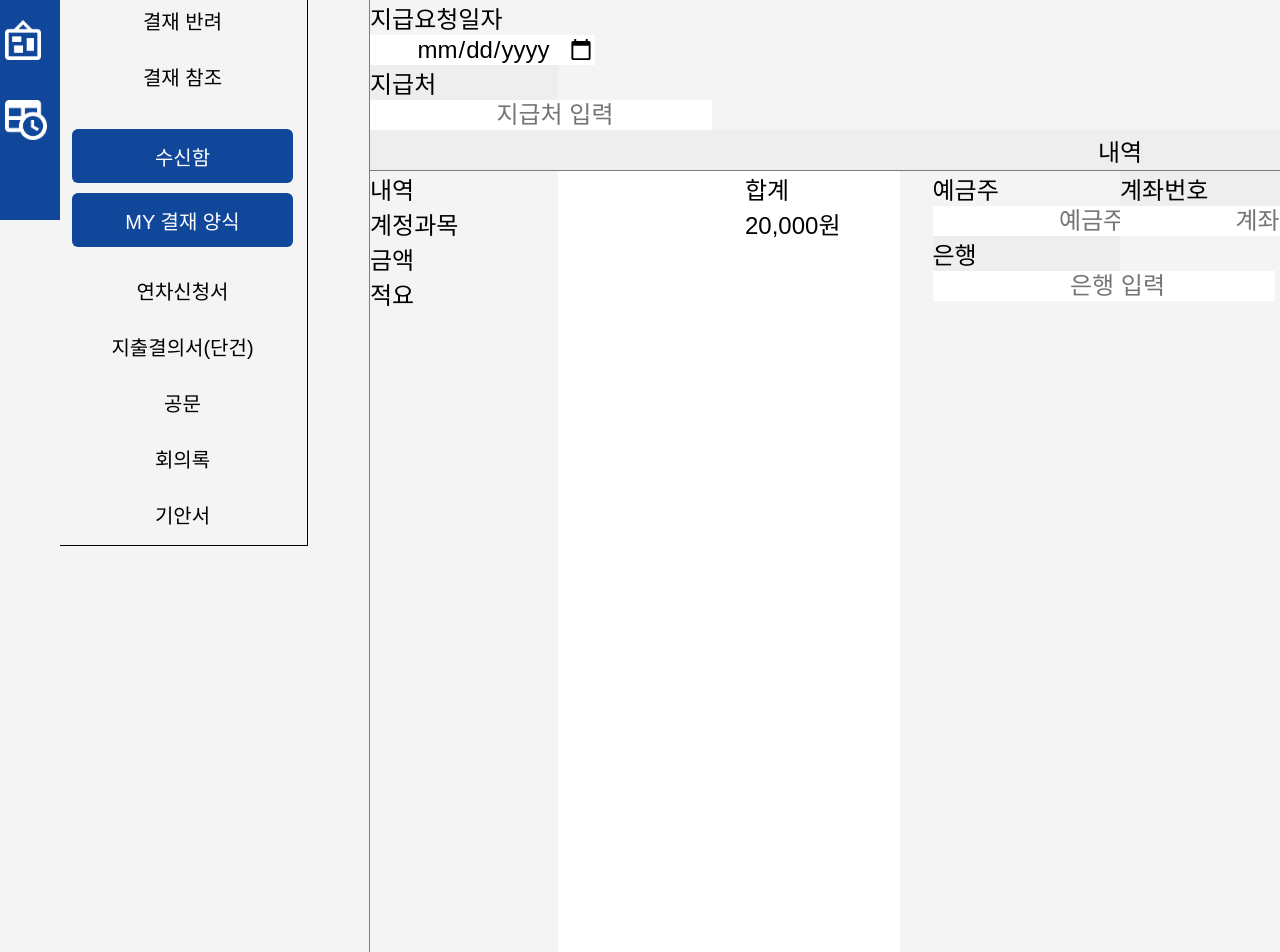
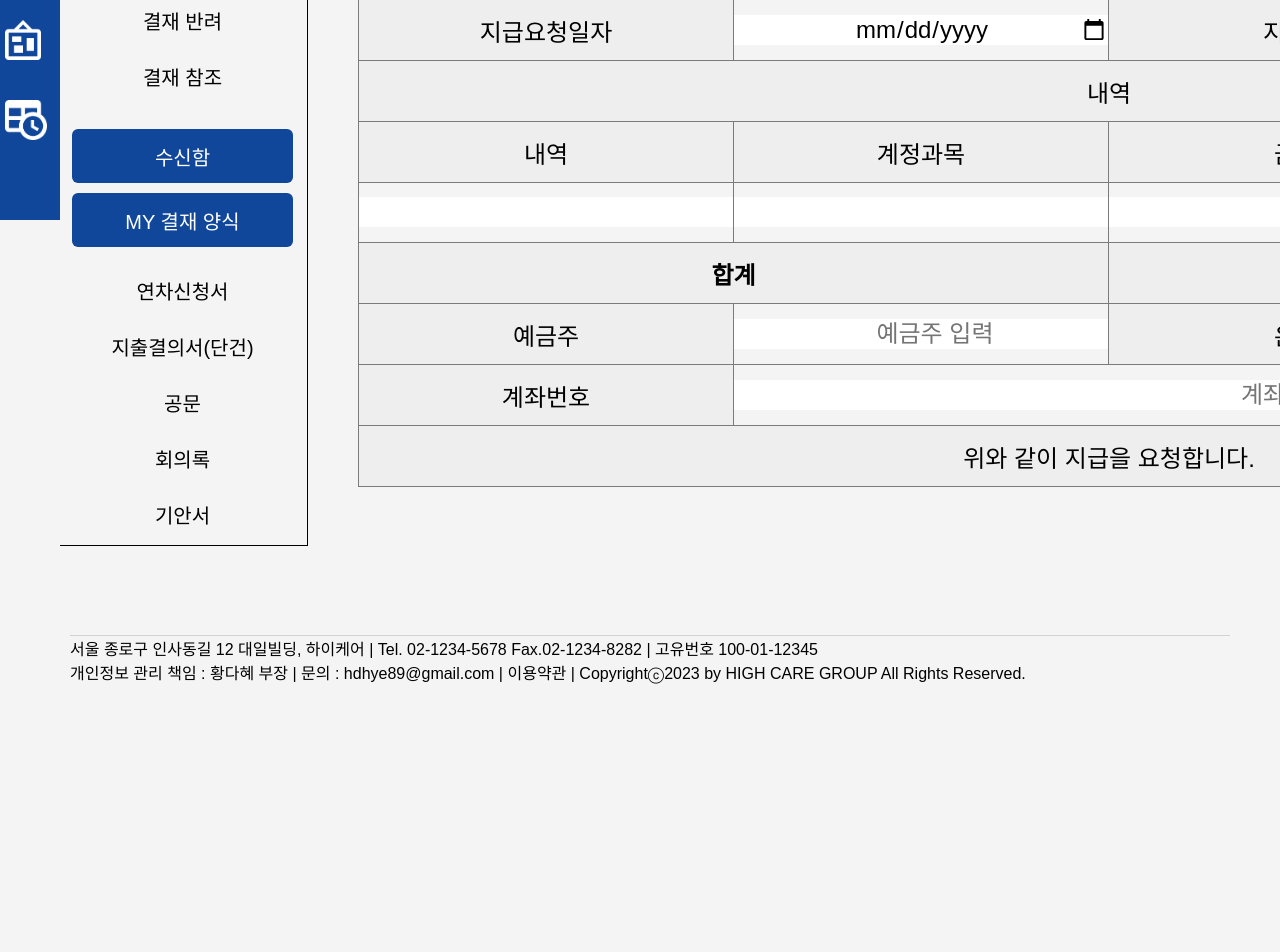
Before and after one commit to daheeh/HIGHCARE-React, a React (Create React App) app: page /approval/exp1 in a window 1280 px wide. Shown: the part 580-1532 px from the top of the page. After the commit the page ends 1314 px from the top, so only its background shows below. Built offline with nearby package versions, Linux system fonts and the light colour scheme.

Commit message:
전자결재, 지출결의서 insert 1차 완료

```diff
--- a/src/modules/ApprovalModule.js
+++ b/src/modules/ApprovalModule.js
@@ -5,10 +5,12 @@ const initialState = [];
 
 /* 액션 */
 export const GET_APROVAL_STATUS = 'approval/GET_APROVAL_STATUS';
+export const POST_APPROVAL_EXP1 = 'approval/POST_APPROVAL_EXP1';
 export const POST_APPROVAL_EXP2 = 'approval/POST_APPROVAL_EXP2';
 
 const actions = createActions({
     [GET_APROVAL_STATUS]: () => {},
+    [POST_APPROVAL_EXP1]: () => {},
     [POST_APPROVAL_EXP2]: () => {}
 })
 
@@ -17,6 +19,11 @@ const approvalReducer = handleActions(
         [GET_APROVAL_STATUS]: (state, {payload}) => {
             return payload;
         },
+
+        [POST_APPROVAL_EXP1]: (state, {payload}) => {
+            return payload;
+        },
+
         [POST_APPROVAL_EXP2]: (state, {payload}) => {
             return payload;
         }
--- a/src/pages/approval/Approval.css
+++ b/src/pages/approval/Approval.css
@@ -334,7 +334,19 @@ section {
 .apvTopBar>div>button.summit{
     background: #FFC338;
 }
+.apvTopBar>div>button.emergencyActive{
+    background: #FFC338;
+}
 
+.apvLineCount{
+    display: flex;
+    justify-content: flex-end;
+    margin-right: 20px;
+}
+.apvLineCount>button{
+    width: auto;
+    height: 40px;
+}
 /* 문서 타이틀 */
 .apvApvTitle{
     display: flex;
--- a/src/pages/approval/ApvSmmitbar.js
+++ b/src/pages/approval/ApvSmmitbar.js
@@ -1,13 +1,31 @@
-import React from 'react';
+import React, { useState } from 'react';
 
-function ApvSummitBar() {
+function ApvSummitBar({onsubmit, updateIsUrgency }) {
+
+	const [isUrgency, setIsUrgency] = useState('F');
+
+	const handleClick = () => {
+		const dateToSend = [];
+		onsubmit(dateToSend);
+	}
+
+	const handleEmergencyClick = () => {
+        const newIsUrgency = isUrgency === 'F' ? 'T' : 'F';
+		setIsUrgency(newIsUrgency);
+		updateIsUrgency(newIsUrgency);
+		console.log('isUrgency :', isUrgency);
+    };
+
+
 	return (
 	<div className="apvTopBar">
 		<div>
-			<button className="summit">제출</button>
+			<button className="summit" onClick={handleClick}>제출</button>
+			<button className={isUrgency === 'T' ? 'emergencyActive' : ''} onClick={handleEmergencyClick}>긴급</button>
 			<button>파일첨부</button>
 			<button>결재선</button>
 			<button>설정</button>
+
 		</div>
 	</div>
 	);
--- a/src/pages/approval/Exp/ApprovalExp.css
+++ b/src/pages/approval/Exp/ApprovalExp.css
@@ -95,7 +95,7 @@
 }
 
 
-.apvContentDetail-exp1-total{
+.apvContentDetailExp1Total{
     grid-column: 1 / span 8;
     display: grid;
     grid-template-columns: repeat(2, 750px);
@@ -108,7 +108,7 @@
     /* border-bottom: 1px solid #7B7B7B; */
 }
 
-.apvContentDetail-exp1-total > div {
+.apvContentDetailExp1Total > div {
     display: flex;
     border-right: 1px solid #7B7B7B;
     border-bottom: 1px solid #7B7B7B;
@@ -117,7 +117,7 @@
     justify-content: center;
     font-weight: 600;
 }
-.apvContentDetail-exp1-total > div:nth-child(2n) {
+.apvContentDetailExp1Total > div:nth-child(2n) {
     border-right: none;
 }
 
--- a/src/pages/approval/Exp/Exp1.js
+++ b/src/pages/approval/Exp/Exp1.js
@@ -1,107 +1,267 @@
-import React from 'react';
+import React, {useEffect, useState} from 'react';
+import { useDispatch, useSelector } from 'react-redux';
 import ApvMenu from '../AprovalNav';
 import ApvSummitBar from '../ApvSmmitbar';
 import ApvSummitLine from '../ApvSummitline';
 import './ApprovalExp.css';
 import '../Approval.css';
+import { callApvExp1API } from '../../../apis/ApprovalAPICalls';
 
 function Exp1() {
+
+	const [formCount, setFormCount] = useState(1);
+	const dispatch = useDispatch();
+
+    const exp1 = useSelector(state => state.approvalReducer);
+
+	console.log('exp1 first : ', exp1);
+
+	const [formData, setFormData] = useState({
+
+		title: '지출결의서',
+		writeDate:'',
+		apvStatus:'결재예정',
+		isUrgency: 'F',
+		category: '지출',
+		empNo: 999999,
+		apvExpForms:[{
+			requestDate : '',
+			payee: '',
+			bank: '',
+			accountHolder: '',
+			accountNumber: '',
+			details: '',
+			account: '',
+			amount: '',
+			comment: ''
+		}]
+	});
+
+	const [amounts, setAmounts] = useState([0]);
+
+    useEffect(() => {
+        const newAmounts = formData.apvExpForms.map(form => parseFloat(form.amount || 0));
+        setAmounts(newAmounts);
+    }, [formData.apvExpForms]);
+
+    const handleSubmission = () => {
+        dispatch(callApvExp1API({ formData }));
+    };
+
+	console.log('formData.apvExpForms : ', formData.apvExpForms);
+
+	const [sharedProperties, setSharedProperties] = useState({
+    	requestDate: '',
+        payee: '',
+        bank: '',
+        accountHolder: '',
+        accountNumber: ''
+    });
+
+	const onChangeHandler = (e, index) => {
+		const { name, value } = e.target;
+		const nameParts = name.split('.');
+
+		if (nameParts[0] === 'apvExpForms') {
+			const field = nameParts[2];
+			const updatedFormData = { ...formData };
+			updatedFormData.apvExpForms[index][field] = value;
+			setFormData(updatedFormData);
+		} else if (nameParts[0] === 'sharedProperties') {
+			const field = nameParts[1];
+			const updatedSharedProperties = {
+				...sharedProperties,
+				[field]: value
+			};
+			setSharedProperties(updatedSharedProperties);
+			setFormData(prevFormData => ({
+				...prevFormData,
+				apvExpForms: prevFormData.apvExpForms.map((form, i) => ({
+					...form,
+					...updatedSharedProperties
+				}))
+			}));
+		} else {
+			setFormData(prevFormData => ({
+				...prevFormData,
+				[name]: value
+			}));
+		}
+	};
+
+
+	const totalAmount = amounts.reduce((sum, amount) => sum + amount, 0);
+
+	const updateIsUrgency = (newIsUrgency) => {
+        setFormData(prevFormData => ({
+            ...prevFormData,
+            isUrgency: newIsUrgency
+        }));
+    };
+
+	useEffect(() => {
+        const currentDate = new Date();
+        setFormData(prevFormData => ({
+            ...prevFormData,
+            writeDate: currentDate
+        }));
+    }, []);
+
+	const handleAddForm = () => {
+		setFormCount(prevCount => prevCount + 1);
+		setFormData(prevFormData => ({
+			...prevFormData,
+			apvExpForms: [
+				...prevFormData.apvExpForms,
+				{
+					...prevFormData.apvExpForms[0],
+					details: '',
+					account: '',
+					amount: '',
+					comment: '',
+					...sharedProperties,
+				}
+			]
+		}));
+		setAmounts(prevAmounts => [...prevAmounts, 0]);
+	};
+
+
+    const handleRemoveForm = () => {
+		if (formCount > 1) {
+			setFormCount(prevCount => prevCount - 1);
+			setFormData(prevFormData => {
+				const updatedApvExpForms = [...prevFormData.apvExpForms];
+				updatedApvExpForms.pop();
+				return {
+					...prevFormData,
+					apvExpForms: updatedApvExpForms
+				};
+			});
+			setAmounts(prevAmounts => {
+				const updatedAmounts = [...prevAmounts];
+				updatedAmounts.pop();
+				return updatedAmounts;
+			});
+		}
+	};
+
+	const updateAmounts = (index, newAmount) => {
+        setAmounts(prevAmounts => {
+            const updatedAmounts = [...prevAmounts];
+            updatedAmounts[index] = parseFloat(newAmount || 0);
+            return updatedAmounts;
+        });
+    };
+
+
+	const renderApvExpForm = (form, index) => {
+        return (
+            <div className="apvContentDetailExp1List" key={index}>
+                <div className="column21">
+                    <input
+                        className="input1"
+                        name={`apvExpForms.${index}.details`}
+                        onChange={e => onChangeHandler(e, index)}
+                    />
+                </div>
+                <div className="column22">
+                    <input
+                        className="input1"
+                        name={`apvExpForms.${index}.account`}
+                        onChange={e => onChangeHandler(e, index)}
+                    />
+                </div>
+                <div className="column23">
+                    <input
+                        className="input1"
+                        type="number"
+                        name={`apvExpForms.${index}.amount`}
+                        value={formData.apvExpForms[index].amount || ''}
+                        onChange={e => {
+                            const { value } = e.target;
+                            updateAmounts(index, value);
+                            onChangeHandler(e, index);
+                        }}
+                    />
+                </div>
+                <div className="column24">
+                    <input
+                        className="input1"
+                        name={`apvExpForms.${index}.comment`}
+                        onChange={e => onChangeHandler(e, index)}
+                    />
+                </div>
+            </div>
+        );
+    };
+
+
     return (
 
 		<section>
 			<ApvMenu />
 			<div>
-				<ApvSummitBar />
-				<div className="container">
-					<div className="apv-apvtitle">지출결의서(단건)</div>
+				<ApvSummitBar onsubmit={handleSubmission} updateIsUrgency={updateIsUrgency}/>
+				<div className="containerApv">
+					<div className="apvApvTitle">지출결의서(단건)</div>
 					<ApvSummitLine />
-					<div className="apv-content">
-						<div className="apv-content-title-exp1">
+					<div className="apvContent">
+						<div className="apvContentTitleExp1">
 							<div className="column1">지급요청일자</div>
-							<div className="column2"><input className="input1" type="date" placeholder="날짜 입력"/></div>
+							<div className="column2">
+								<input className="input1" type="date" placeholder="날짜 입력"
+								name="sharedProperties.requestDate"
+								value={sharedProperties.requestDate} onChange={onChangeHandler}/>
+							</div>
 							<div className="column3">지급처</div>
-							<div className="column4"><input className="input1" placeholder="지급처 입력"/></div>
+							<div className="column4">
+								<input className="input1" placeholder="지급처 입력"
+								name='sharedProperties.payee' value={sharedProperties.payee} onChange={onChangeHandler}/>
+							</div>
 						</div>
-						<div className="apv-content-detail">내역</div>
-						<div className="apv-content-detail-exp1-title">
+						<div className="apvContentDetail">내역</div>
+						<div className="apvContentDetailExp1Title">
 							<div className="column11">내역</div>
 							<div className="column12">계정과목</div>
 							<div className="column13">금액</div>
 							<div className="column14">적요</div>
 						</div>
-						<div className="apv-content-detail-exp1-content">
-							<div className="apv-content-detail-exp1-list">
-								<div className="column21"><input className="input1"/></div>
-								<div className="column22"><input className="input1"/></div>
-								<div className="column23"><input className="input1" type="number"/></div>
-								<div className="column24"><input className="input1"/></div>
+
+						<div className="apvContentDetailExp1Content">
+							{Array.from({ length: formCount }).map((_, index) =>
+								renderApvExpForm(formData.apvExpForms[index] || {}, index)
+							)}
+						</div>
+						<div className="apvContentDetailExp1Total">
+							<div className="column31">합계</div>
+							<div className="column32">{totalAmount}</div>
+						</div>
+						<div className="apvContentTitleExp1-2">
+							<div className="column41">예금주</div>
+							<div className="column42">
+								<input className="input1" placeholder="예금주 입력"
+								name='sharedProperties.accountHolder' value={sharedProperties.accountHolder} onChange={onChangeHandler}/>
 							</div>
-							<div className="apv-content-detail-exp1-list">
-								<div className="column21"><input className="input1"/></div>
-								<div className="column22"><input className="input1"/></div>
-								<div className="column23"><input className="input1" type="number"/></div>
-								<div className="column24"><input className="input1"/></div>
+							<div className="column43">은행</div>
+							<div className="column44">
+								<input className="input1" placeholder="은행 입력"
+								name='sharedProperties.bank' value={sharedProperties.bank} onChange={onChangeHandler}/>
 							</div>
-							<div className="apv-content-detail-exp1-list">
-								<div className="column21"><input className="input1"/></div>
-								<div className="column22"><input className="input1"/></div>
-								<div className="column23"><input className="input1" type="number"/></div>
-								<div className="column24"><input className="input1"/></div>
-							</div>
-							<div className="apv-content-detail-exp1-list">
-								<div className="column21"><input className="input1"/></div>
-								<div className="column22"><input className="input1"/></div>
-								<div className="column23"><input className="input1" type="number"/></div>
-								<div className="column24"><input className="input1"/></div>
-							</div>
-							<div className="apv-content-detail-exp1-list">
-								<div className="column21"><input className="input1"/></div>
-								<div className="column22"><input className="input1"/></div>
-								<div className="column23"><input className="input1" type="number"/></div>
-								<div className="column24"><input className="input1"/></div>
-							</div>
-							<div className="apv-content-detail-exp1-list">
-								<div className="column21"><input className="input1"/></div>
-								<div className="column22"><input className="input1"/></div>
-								<div className="column23"><input className="input1" type="number"/></div>
-								<div className="column24"><input className="input1"/></div>
-							</div>
-							<div className="apv-content-detail-exp1-list">
-								<div className="column21"><input className="input1"/></div>
-								<div className="column22"><input className="input1"/></div>
-								<div className="column23"><input className="input1" type="number"/></div>
-								<div className="column24"><input className="input1"/></div>
-							</div>
-							<div className="apv-content-detail-exp1-list">
-								<div className="column21"><input className="input1"/></div>
-								<div className="column22"><input className="input1"/></div>
-								<div className="column23"><input className="input1" type="number"/></div>
-								<div className="column24"><input className="input1"/></div>
-							</div>
-							<div className="apv-content-detail-exp1-list">
-								<div className="column21"><input className="input1"/></div>
-								<div className="column22"><input className="input1"/></div>
-								<div className="column23"><input className="input1" type="number"/></div>
-								<div className="column24"><input className="input1"/></div>
+						</div>
+						<div className="apvContentTitleExp1-3">
+							<div className="column45">계좌번호</div>
+							<div className="column46">
+								<input className="input1" placeholder="계좌번호 입력"
+								name='sharedProperties.accountNumber' value={sharedProperties.accountNumber} onChange={onChangeHandler}/>
 							</div>
 						</div>
 
-						<div className="apv-content-detail-exp1-total">
-							<div className="column31">합계</div>
-							<div className="column32">20,000원</div>
-						</div>
-						<div className="apv-content-title-exp1-2">
-							<div className="column41">예금주</div>
-							<div className="column42"><input className="input1" placeholder="예금주 입력"/></div>
-							<div className="column43">은행</div>
-							<div className="column44"><input className="input1" placeholder="은행 입력"/></div>
-						</div>
-						<div className="apv-content-title-exp1-3">
-							<div className="column45">계좌번호</div>
-							<div className="column46"><input className="input1" placeholder="계좌번호 입력"/></div>
-						</div>
-
-						<div className="apv-content-detail">위와 같이 지급을 요청합니다.</div>
+						<div className="apvContentDetail">위와 같이 지급을 요청합니다.</div>
+					</div>
+					<div className='apvLineCount'>
+						<button onClick={handleAddForm}>라인추가</button>
+						<button onClick={handleRemoveForm}>라인삭제</button>
 					</div>
 				</div>
 			</div>
--- a/src/pages/approval/Exp/Exp2.js
+++ b/src/pages/approval/Exp/Exp2.js
@@ -1,26 +1,100 @@
-import React from 'react';
+import React, {useEffect, useState} from 'react';
+import { useDispatch, useSelector } from 'react-redux';
 import ApvMenu from '../AprovalNav';
 import ApvSummitBar from '../ApvSmmitbar';
 import ApvSummitLine from '../ApvSummitline';
 import './ApprovalExp.css';
 import '../Approval.css';
+import { callApvExp2API } from '../../../apis/ApprovalAPICalls';
+
 
 function Exp2() {
+
+    const dispatch = useDispatch();
+    const exp2 = useSelector(state => state.approvalReducer);
+
+	console.log('exp2 first : ', exp2);
+
+	const [formData, setFormData] = useState({
+
+		title: '지출결의서',
+		writeDate:'',
+		apvStatus:'결재예정',
+		isUrgency: 'F',
+		category: '지출',
+		empNo: 999999,
+		apvExpForms:[{
+			requestDate : '',
+			payee: '',
+			bank: '',
+			accountHolder: '',
+			accountNumber: '',
+			details: '',
+			account: '',
+			amount: '',
+			comment: ''
+		}]
+	});
+
+	console.log('formData : ', formData);
+
+	const handleSubmission = () => {
+            dispatch(callApvExp2API({ formData }));
+    };
+
+	const onChangeHandler = (e) => {
+		const { name, value } = e.target;
+
+		const nameParts = name.split('.');
+
+		if (nameParts[0] === 'apvExpForms') {
+			const field = nameParts[1];
+
+			const updatedFormData = { ...formData };
+
+			updatedFormData.apvExpForms[0][field] = value;
+
+			setFormData(updatedFormData);
+		} else {
+			setFormData(prevFormData => ({
+				...prevFormData,
+				[name]: value
+			}));
+		}
+	};
+
+	const updateIsUrgency = (newIsUrgency) => {
+        setFormData(prevFormData => ({
+            ...prevFormData,
+            isUrgency: newIsUrgency
+        }));
+    };
+
+	useEffect(() => {
+        const currentDate = new Date();
+        setFormData(prevFormData => ({
+            ...prevFormData,
+            writeDate: currentDate
+        }));
+    }, []);
+
     return (
-
 		<section>
 			<ApvMenu />
 			<div>
-				<ApvSummitBar />
+				<ApvSummitBar onsubmit={handleSubmission} updateIsUrgency={updateIsUrgency}/>
 				<div className="containerApv">
 					<div className="apvApvTitle">지출결의서(다건)</div>
 					<ApvSummitLine />
 					<div className="apvContent">
 						<div className="apvContentTitleExp1">
 							<div className="column1">지급요청일자</div>
-							<div className="column2"><input className="input1" type="date" placeholder="날짜 입력"/></div>
+							<div className="column2">
+								<input className="input1" type="date" placeholder="날짜 입력"
+									name="apvExpForms.requestDate" onChange={onChangeHandler}/>
+							</div>
 							<div className="column3">합계</div>
-							<div className="column4">50,000원</div>
+							<div className="column4">{formData.apvExpForms[0].amount}</div>
 						</div>
 						<div className="apvContentDetail2">- 1 -</div>
 						<div className="apvContentDetailExp1Title">
@@ -31,23 +105,37 @@ function Exp2() {
 						</div>
 						<div className="apvContentDetailExp1Content">
 							<div className="apvContentDetailExp1List">
-								<div className="column21"><input className="input1"/></div>
-								<div className="column22"><input className="input1"/></div>
-								<div className="column23"><input className="input1" type="number"/></div>
-								<div className="column24"><input className="input1"/></div>
+								<div className="column21">
+									<input className="input1" name='apvExpForms.payee' onChange={onChangeHandler}/>
+								</div>
+								<div className="column22">
+									<input className="input1" name='apvExpForms.details' onChange={onChangeHandler}/>
+								</div>
+								<div className="column23">
+									<input className="input1" type="number" name='apvExpForms.amount' onChange={onChangeHandler}/>
+								</div>
+								<div className="column24">
+									<input className="input1" name='apvExpForms.comment' onChange={onChangeHandler}/>
+								</div>
 							</div>
 						</div>
 						<div className="apvContentTitleExp1-2">
 							<div className="column41">예금주</div>
-							<div className="column42"><input className="input1" placeholder="예금주 입력"/></div>
+							<div className="column42">
+								<input className="input1" placeholder="예금주 입력" name='apvExpForms.accountHolder' onChange={onChangeHandler}/>
+							</div>
 							<div className="column43">은행</div>
-							<div className="column44"><input className="input1" placeholder="은행 입력"/></div>
+							<div className="column44">
+								<input className="input1" placeholder="은행 입력" name='apvExpForms.bank' onChange={onChangeHandler}/>
+							</div>
 						</div>
 						<div className="apvContentTitleExp1-3">
 							<div className="column45">계좌번호</div>
-							<div className="column46"><input className="input1" placeholder="계좌번호 입력"/></div>
+							<div className="column46">
+								<input className="input1" placeholder="계좌번호 입력" name='apvExpForms.accountNumber' onChange={onChangeHandler}/>
+							</div>
 						</div>
-						<div className="apvContentDetail2">- 2 -</div>
+						{/* <div className="apvContentDetail2">- 2 -</div>
 						<div className="apvContentDetailExp1Title">
 							<div className="column11">지급처</div>
 							<div className="column12">내역</div>
@@ -97,7 +185,7 @@ function Exp2() {
 							<div className="column45">계좌번호</div>
 							<div className="column46"><input className="input1" placeholder="계좌번호 입력"/></div>
 						</div>
-
+						 */}
 
 						<div className="apvContentDetail">위와 같이 지급을 요청합니다.</div>
 					</div>
```
Also changed, not shown: src/apis/ApprovalAPICalls.js (+105 -1 lines).
